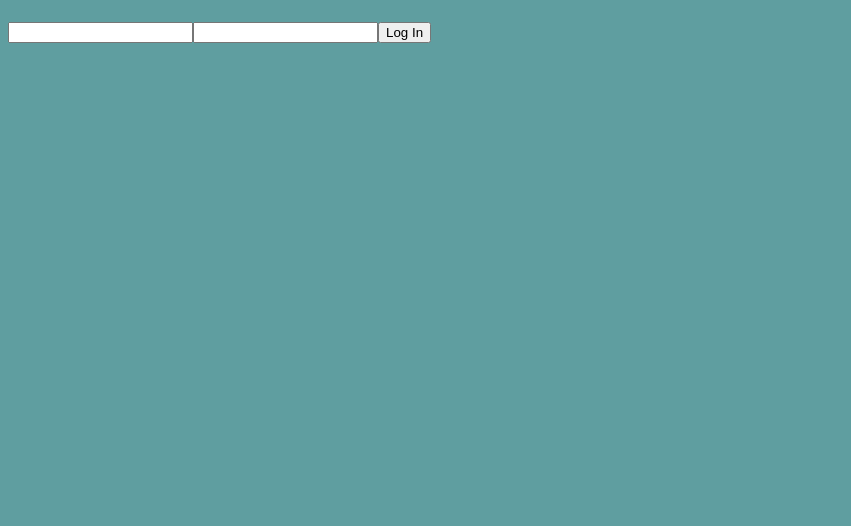
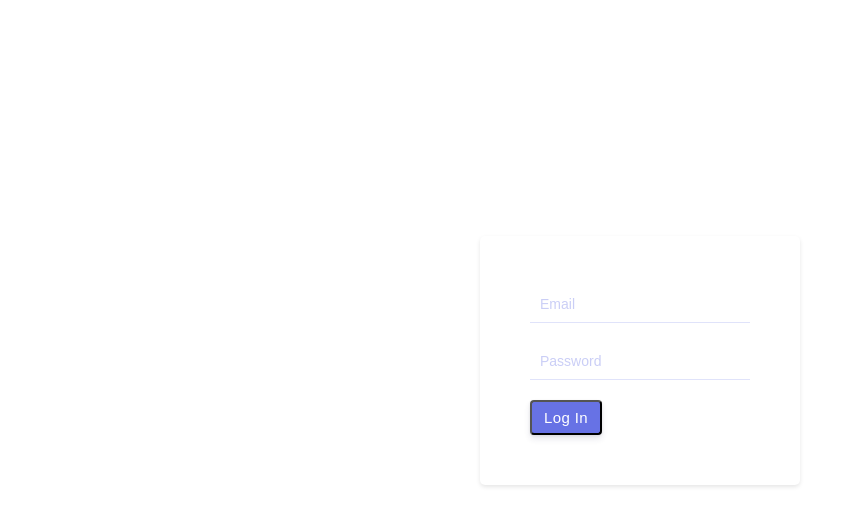
Before and after one commit to akashbdj/greet, a React app: page /login in a window 1280 px wide. Shown: the whole page, without its empty margins (0-851 px from the left). Built offline with nearby package versions, Linux system fonts and the light colour scheme.

Commit message:
add styles to login page

```diff
--- a/src/components/login.js
+++ b/src/components/login.js
@@ -28,16 +28,31 @@ class Login extends Component {
                 2. Disable Submit if invalid or empty
          */
         return (
-            <div>
-                <input name="email" value={email} onChange={this.onEmailChange} />
-                <input name="email" value={password} onChange={this.onPasswordChange} />
-                <button onClick={this.onSubmit}>Log In</button>
+            <div className="login--form-wrapper">
+                <input
+                    placeholder="Email"
+                    name="email"
+                    value={email}
+                    onChange={this.onEmailChange}
+                />
+                <input
+                    type="password"
+                    placeholder="Password"
+                    name="password"
+                    value={password}
+                    onChange={this.onPasswordChange}
+                />
+                <div>
+                    <button className="login--button" onClick={this.onSubmit}>
+                        Log In
+                    </button>
+                </div>
             </div>
         )
     }
 
     render() {
-        return <div>{this.renderForm()}</div>
+        return <div className="login">{this.renderForm()}</div>
     }
 }
 
--- a/src/index.js
+++ b/src/index.js
@@ -3,11 +3,10 @@ import ReactDOM from 'react-dom'
 import { Provider } from 'react-redux'
 import './style/main.css'
 
+import Routes from './routes'
 import configureStore from './store'
 
 let initialState = {}
 let store = configureStore(initialState)
 
-import Routes from './routes'
-
 ReactDOM.render(<Provider store={store}>{Routes}</Provider>, document.getElementById('root'))
--- a/src/style/main.css
+++ b/src/style/main.css
@@ -1,5 +1,70 @@
+* {
+    margin: 0;
+    padding: 0;
+    box-sizing: border-box;
+}
+
+html {
+    height: 100%;
+}
+
 body {
-    background-color: cadetblue;
-    font-family: -apple-system, BlinkMacSystemFont, 'Segoe UI', Roboto, Oxygen, Ubuntu, Cantarell, 'Open Sans', 'Helvetica Neue', sans-serif;
-    font-size: 30px;
+    min-height: 100%;
+    font-family: -apple-system, BlinkMacSystemFont, 'Segoe UI', Roboto, Oxygen, Ubuntu, Cantarell,
+        'Open Sans', 'Helvetica Neue', sans-serif;
 }
+
+input {
+    border: 0px;
+    background-color: transparent;
+    border-bottom: 1px solid#6772e533;
+    display: block;
+    margin-bottom: 20px;
+    padding: 10px;
+    font-size: 14px;
+    color: #b76ac4;
+}
+
+input:focus,
+button:focus {
+    outline-width: 0;
+}
+
+input::placeholder {
+    color: #6772e559;
+}
+
+.login {
+    display: flex;
+    align-items: center;
+    justify-content: center;
+    min-height: 100vh;
+}
+
+.login input {
+    width: 100%;
+}
+
+.login--form-wrapper {
+    flex: none;
+    padding: 50px;
+    width: 25%;
+    background: #fff;
+    border-radius: 5px;
+    box-shadow: 0 2px 4px 0 rgba(0, 0, 0, 0.1);
+    position: relative;
+    bottom: 40px;
+}
+
+.login--button {
+    white-space: nowrap;
+    height: 35px;
+    padding: 0 12px;
+    box-shadow: 0 4px 6px rgba(50, 50, 93, 0.11), 0 1px 3px rgba(0, 0, 0, 0.08);
+    background: #6772e5;
+    border-radius: 4px;
+    font-size: 15px;
+    letter-spacing: 0.025em;
+    color: #fff;
+    text-decoration: none;
+}
```
